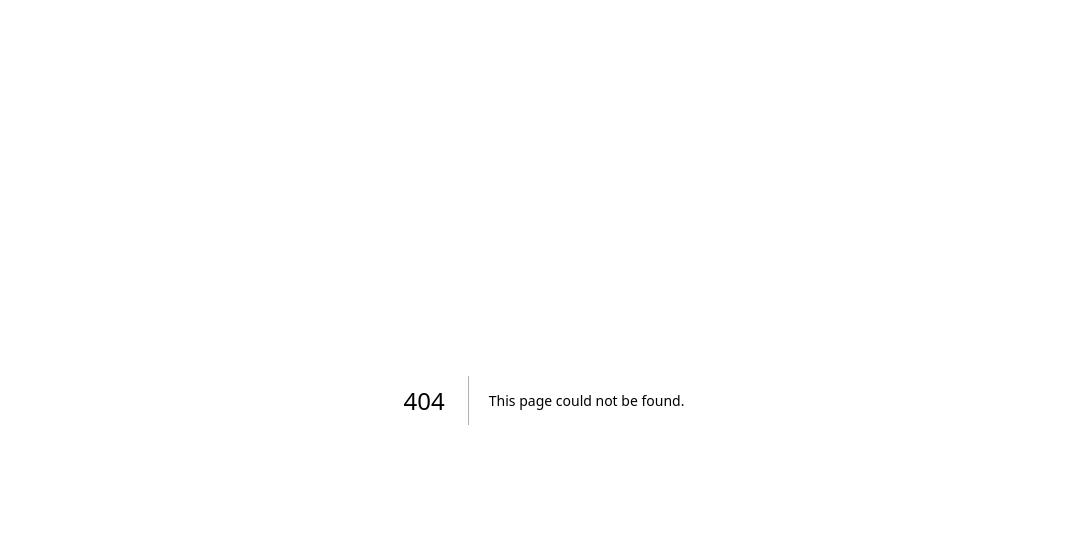
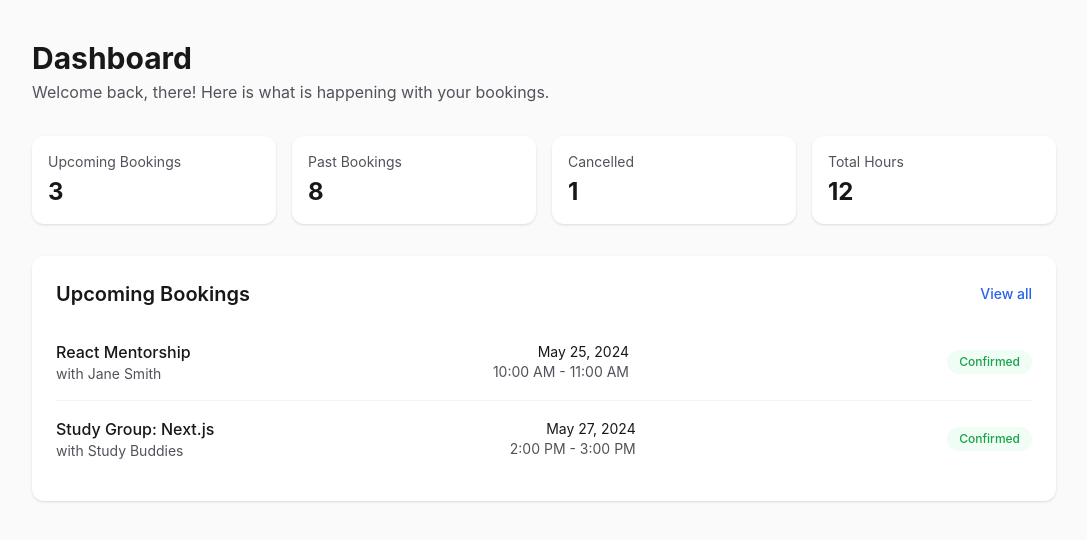
Before and after one commit to iotb-tech/BOOKIT, a Next.js app: page /dashboard in a window 1280 px wide. Before the commit this address had no page. Shown: the top 540 px of the page, without its empty margins (96-1183 px from the left). Built offline with nearby package versions, Linux system fonts and the light colour scheme; no server answers.

Commit message:
feat: build dashboard page with stats and upcoming bookings (mock data)

```diff
--- /dev/null
+++ b/src/app/dashboard/page.tsx
@@ -0,0 +1,109 @@
+import { getCurrentUser } from "@/lib/auth/actions";
+
+const mockStats = {
+  upcoming: 3,
+  past: 8,
+  cancelled: 1,
+  totalHours: 12,
+};
+
+const mockUpcomingBookings = [
+  {
+    id: "1",
+    title: "React Mentorship",
+    withName: "Jane Smith",
+    date: "May 25, 2024",
+    timeRange: "10:00 AM - 11:00 AM",
+    status: "Confirmed",
+  },
+  {
+    id: "2",
+    title: "Study Group: Next.js",
+    withName: "Study Buddies",
+    date: "May 27, 2024",
+    timeRange: "2:00 PM - 3:00 PM",
+    status: "Confirmed",
+  },
+];
+
+export default async function DashboardPage() {
+  const user = await getCurrentUser();
+  const fullName = (user?.user_metadata?.full_name as string) ?? "";
+  const firstName = fullName.split(" ")[0] || "there";
+
+  return (
+    <main className="min-h-screen w-full bg-neutral-50 px-4 py-10">
+      <div className="mx-auto max-w-5xl">
+        <div className="mb-8">
+          <h1 className="text-3xl font-bold text-neutral-900">Dashboard</h1>
+          <p className="mt-1 text-neutral-600">
+            Welcome back, {firstName}! Here is what is happening with your bookings.
+          </p>
+        </div>
+
+        <div className="mb-8 grid grid-cols-2 gap-4 sm:grid-cols-4">
+          <StatCard label="Upcoming Bookings" value={mockStats.upcoming} />
+          <StatCard label="Past Bookings" value={mockStats.past} />
+          <StatCard label="Cancelled" value={mockStats.cancelled} />
+          <StatCard label="Total Hours" value={mockStats.totalHours} />
+        </div>
+
+        <div className="rounded-lg bg-white p-6 shadow-sm">
+          <div className="mb-4 flex items-center justify-between">
+            <h2 className="text-xl font-semibold text-neutral-900">
+              Upcoming Bookings
+            </h2>
+            <a
+              href="/my-bookings"
+              className="text-sm font-medium text-primary-600 hover:underline"
+            >
+              View all
+            </a>
+          </div>
+
+          {mockUpcomingBookings.length === 0 ? (
+            <p className="py-8 text-center text-sm text-neutral-600">
+              No upcoming bookings yet.
+            </p>
+          ) : (
+            <ul className="divide-y divide-neutral-100">
+              {mockUpcomingBookings.map((booking) => (
+                <li
+                  key={booking.id}
+                  className="flex items-center justify-between py-4"
+                >
+                  <div>
+                    <p className="font-medium text-neutral-900">
+                      {booking.title}
+                    </p>
+                    <p className="text-sm text-neutral-600">
+                      with {booking.withName}
+                    </p>
+                  </div>
+                  <div className="text-right">
+                    <p className="text-sm text-neutral-900">{booking.date}</p>
+                    <p className="text-sm text-neutral-600">
+                      {booking.timeRange}
+                    </p>
+                  </div>
+                  <span className="ml-4 rounded-full bg-green-50 px-3 py-1 text-xs font-medium text-success">
+                    {booking.status}
+                  </span>
+                </li>
+              ))}
+            </ul>
+          )}
+        </div>
+      </div>
+    </main>
+  );
+}
+
+function StatCard({ label, value }: { label: string; value: number }) {
+  return (
+    <div className="rounded-lg bg-white p-4 shadow-sm">
+      <p className="text-sm text-neutral-600">{label}</p>
+      <p className="mt-1 text-2xl font-bold text-neutral-900">{value}</p>
+    </div>
+  );
+}
```
